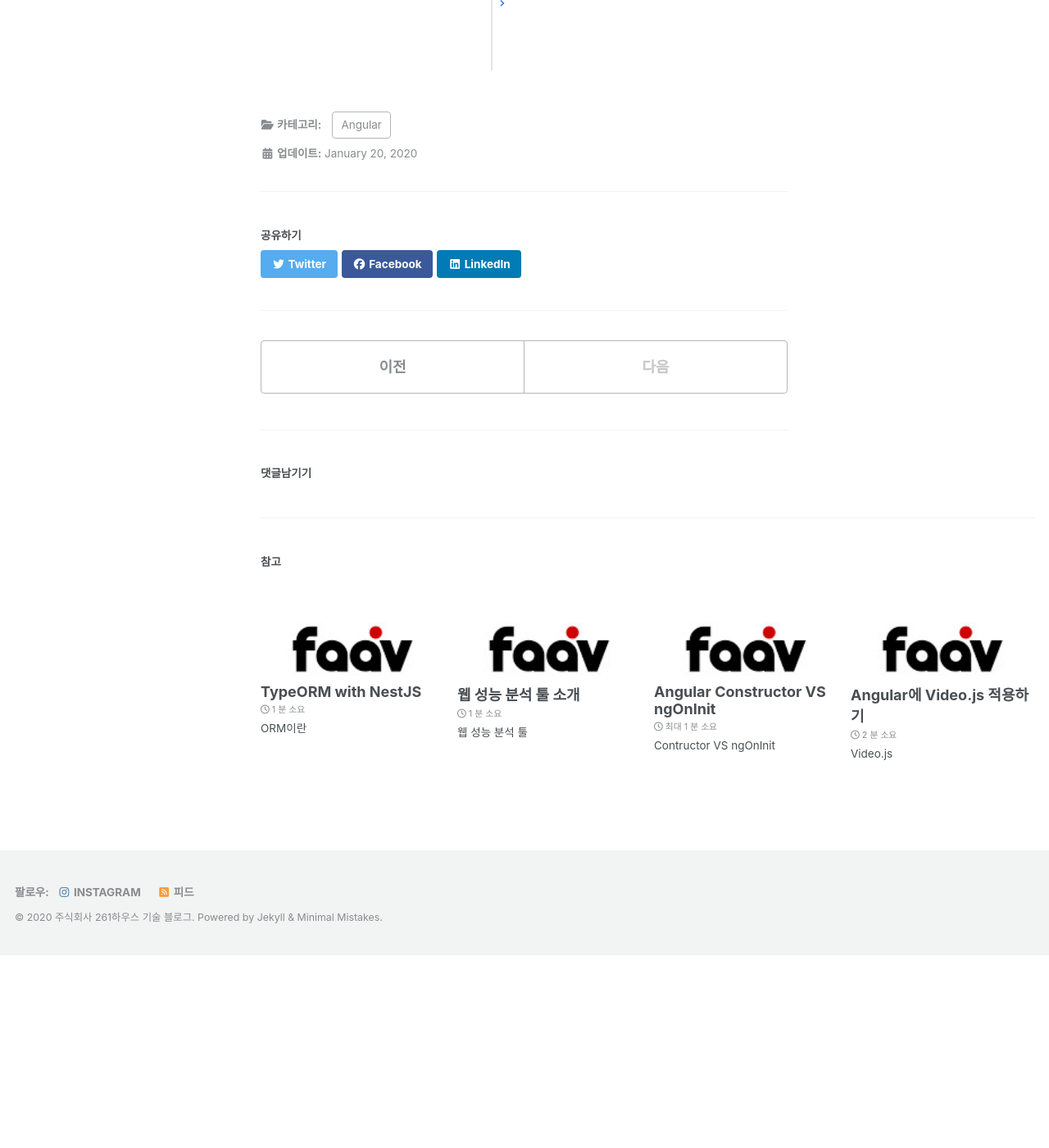
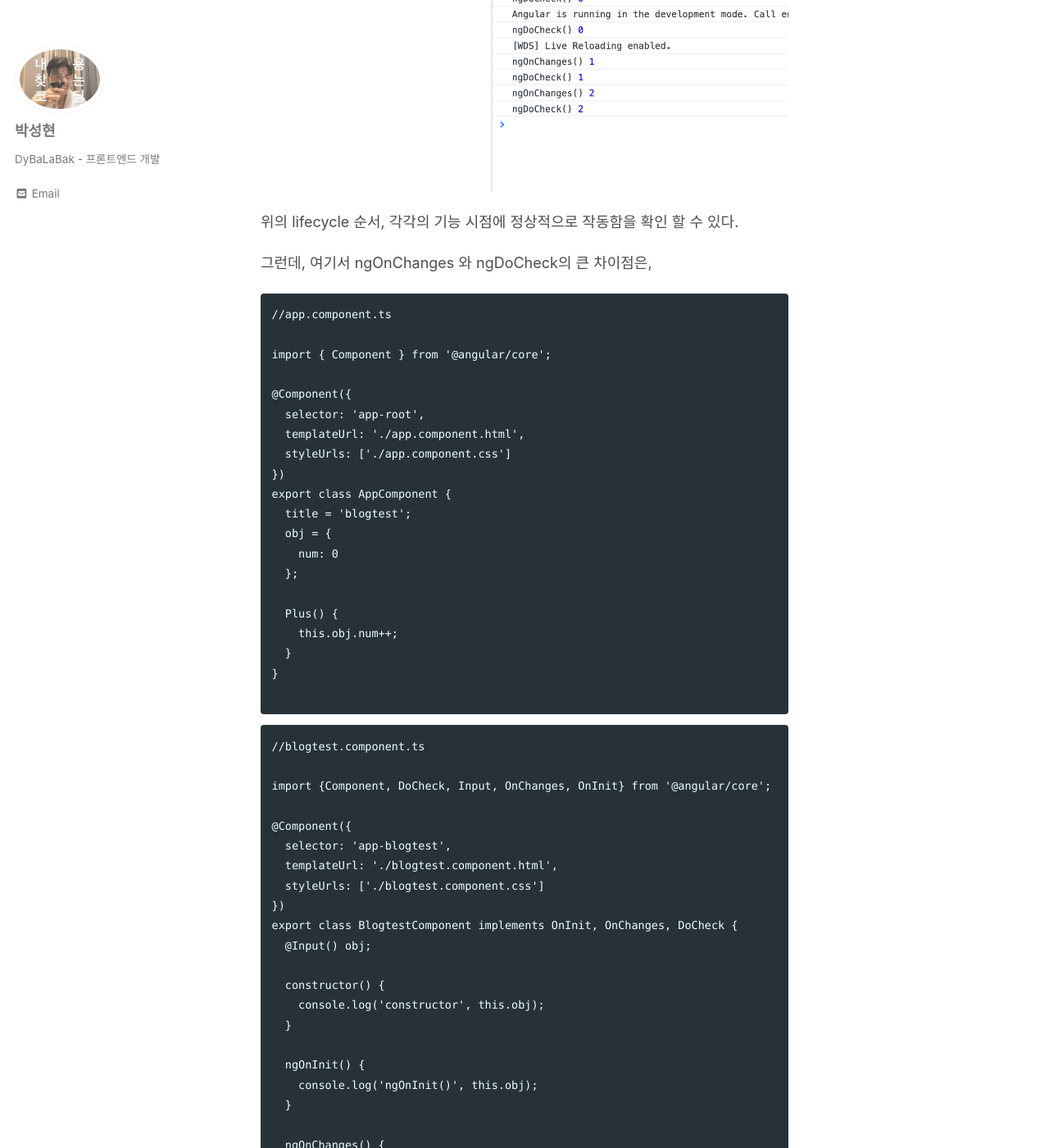
Before and after one commit to house261/house261, a Jekyll site: the page built from _posts/2020-01-27-dybalabak-LifeCylcleHook.md, in a window 1280 px wide and 1400 px high, scrolled down 5959 px. Shown: the whole window at 82% size. Built offline with Jekyll 4.4.1, drawn with Linux system fonts in a browser that asks for light colours; cached includes are drawn as plain includes; nearby versions of some CDN libraries; comment, search, counter and statistics services are not loaded; before the commit the page ends 7124 px from its top, so only the background shows below that; some of the changed text lies outside the part shown.

Commit message:
디발라 테스트 커밋

````diff
--- a/_posts/2020-01-27-dybalabak-LifeCylcleHook.md
+++ b/_posts/2020-01-27-dybalabak-LifeCylcleHook.md
@@ -50,6 +50,7 @@ implements 해주어, 로직을 변경,처리 해주면 된다.
 
 ```
 //app.component.ts
+
 import { Component } from '@angular/core';
 
 @Component({
@@ -67,6 +68,7 @@ export class AppComponent {
 ```
 ```
 //blogtest.component.ts
+
 import {Component, Input, OnInit} from '@angular/core';
 
 @Component({
@@ -90,6 +92,7 @@ export class BlogtestComponent implements OnInit {
 
 ```
 ///blogtest.component.ts
+
 import {Component, Input, OnInit} from '@angular/core';
 
 @Component({
@@ -125,11 +128,13 @@ constructor 와 ngOnInit에 console을 찍어줘 보자.
  여하튼, 위쪽에서 명시한 ngOnInit의 기능이 수행되는 시점을 확인했다.
 
 
+ ##ngOnChanges,ngDoCheck
 
  이번에는, ngOnChanges() 와 ngDoCheck()를 implements 하여 기능 시점을 확인해 보자.
 
 ```
 //blogtest.component.ts
+
 import {Component, DoCheck, Input, OnChanges, OnInit} from '@angular/core';
 
 @Component({
@@ -160,3 +165,88 @@ export class BlogtestComponent implements OnInit, OnChanges, DoCheck {
 위와 같이 implements 해주고, 실행시켜보자.
 
 ![lifecycle4]({{site.baseurl}}/assets/images/dybalabak/lifecycle4.png)
+
+위의 lifecycle 순서, 각각의 기능 시점에 정상적으로 작동함을 확인 할 수 있다.
+
+그런데, 여기서 ngOnChanges 와 ngDoCheck의 큰 차이점은,
+
+```
+//app.component.ts
+
+import { Component } from '@angular/core';
+
+@Component({
+  selector: 'app-root',
+  templateUrl: './app.component.html',
+  styleUrls: ['./app.component.css']
+})
+export class AppComponent {
+  title = 'blogtest';
+  obj = {
+    num: 0
+  };
+
+  Plus() {
+    this.obj.num++;
+  }
+}
+
+```
+
+```
+//blogtest.component.ts
+
+import {Component, DoCheck, Input, OnChanges, OnInit} from '@angular/core';
+
+@Component({
+  selector: 'app-blogtest',
+  templateUrl: './blogtest.component.html',
+  styleUrls: ['./blogtest.component.css']
+})
+export class BlogtestComponent implements OnInit, OnChanges, DoCheck {
+  @Input() obj;
+
+  constructor() {
+    console.log('constructor', this.obj);
+  }
+
+  ngOnInit() {
+    console.log('ngOnInit()', this.obj);
+  }
+
+  ngOnChanges() {
+    console.log('ngOnChanges()', this.obj);
+  }
+
+  ngDoCheck() {
+    console.log('ngDoCheck()', this.obj);
+  }
+}
+```
+
+```
+//app.component.html
+
+<h2>{{title}}</h2>
+<p><button (click)="Plus()">LifeCycle</button></p>
+<app-blogtest [obj]="obj"></app-blogtest>
+
+```
+
+```
+//blogtest.component.html
+
+<p>{{obj.num}}</p>
+
+```
+Input property를 객체로 바꾸었을때, 초기화 단계까지는 같고,
+
+위의 Input property가 어떤 숫자값으로 주어 졌을때 가르키는 객체 자체가 변할때 ngOnChanges와 ngDoCheck가 같이 불리고,
+
+위와같이 가르키는 객체 자체가 변하지 않고 그 안의 property가 변할때 ngDoCheck는 그 변화를 감지해준다.
+
+나머지 다양한 lifecycle들도 해당 시점에 console을 찍어 가며 확인하며 학습하면 된다.
+
+
+##마무리
+여하튼, 필요한 시점에 로직을 변경하고 처리할때 Life Cycle Hook의 이해는 필수적으로 보인다...
````
Also changed, not shown: assets/images/dybalabak/lifecycle5.png (added).
